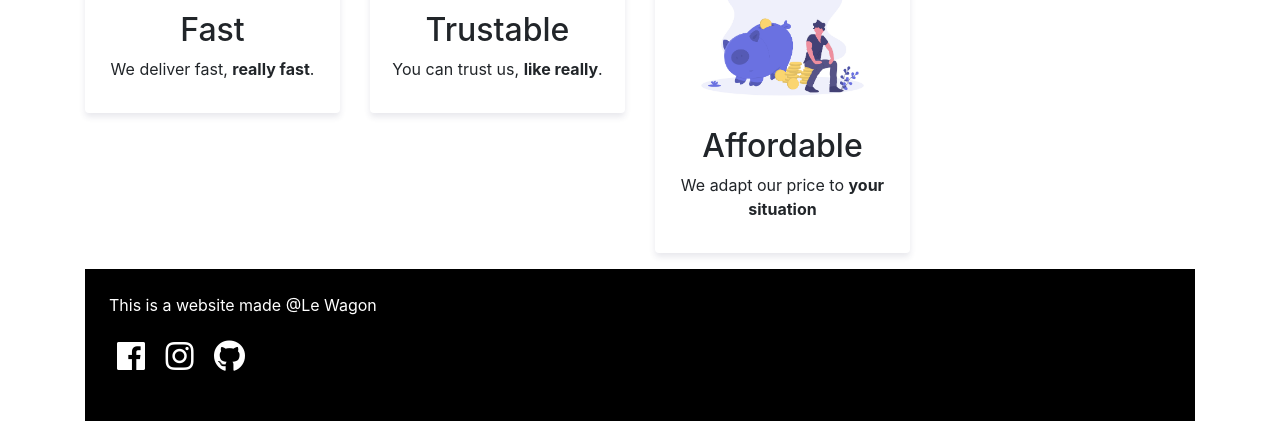
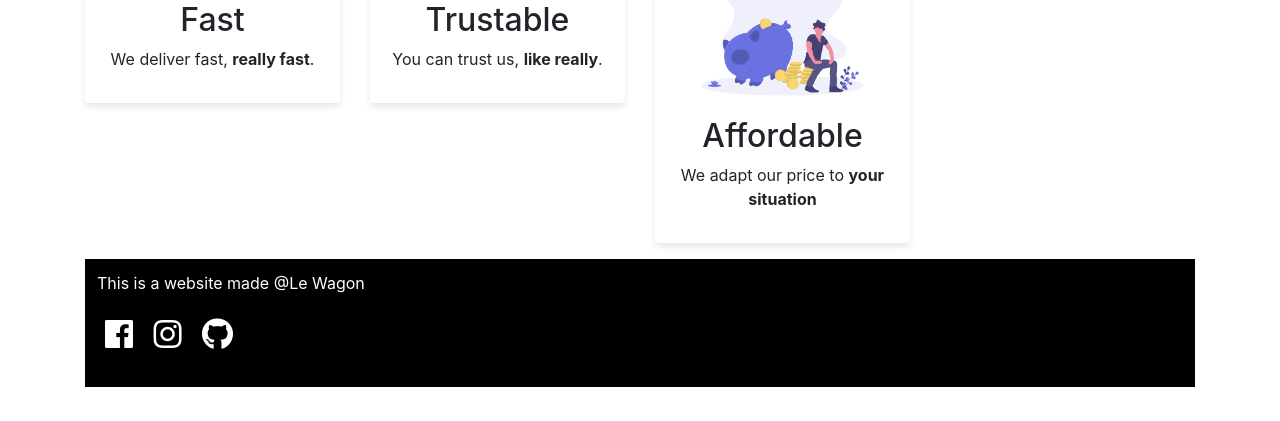
Before and after one commit to ssamaoli/My-Landing-Page, a plain HTML site: page index.html in a window 1280 px wide. Shown: the part 603-1024 px from the top of the page. After the commit the page ends 990 px from the top, so only its background shows below. Drawn offline with nearby package versions, Linux system fonts and the light colour scheme.

Commit message:
Update style.css

```diff
--- a/style.css
+++ b/style.css
@@ -44,11 +44,11 @@ body {
   	margin: 16px 0px;
 }
 .card-white img {
-  margin-bottom: 20px;
+  	margin-bottom: 10px;
 }
 .footer {
   	background-color: black;
-  padding: 24px;
+  	padding: 12px;
   	color: white;
 }
 .footer a {
@@ -58,6 +58,7 @@ body {
 .list-inline {
   	list-style: none;
   	padding-left: 0px;
+  	align-items: left;
 }
 .list-inline li {
   	display: inline;
```
Lines whose indentation alone changed are shown as unchanged.
